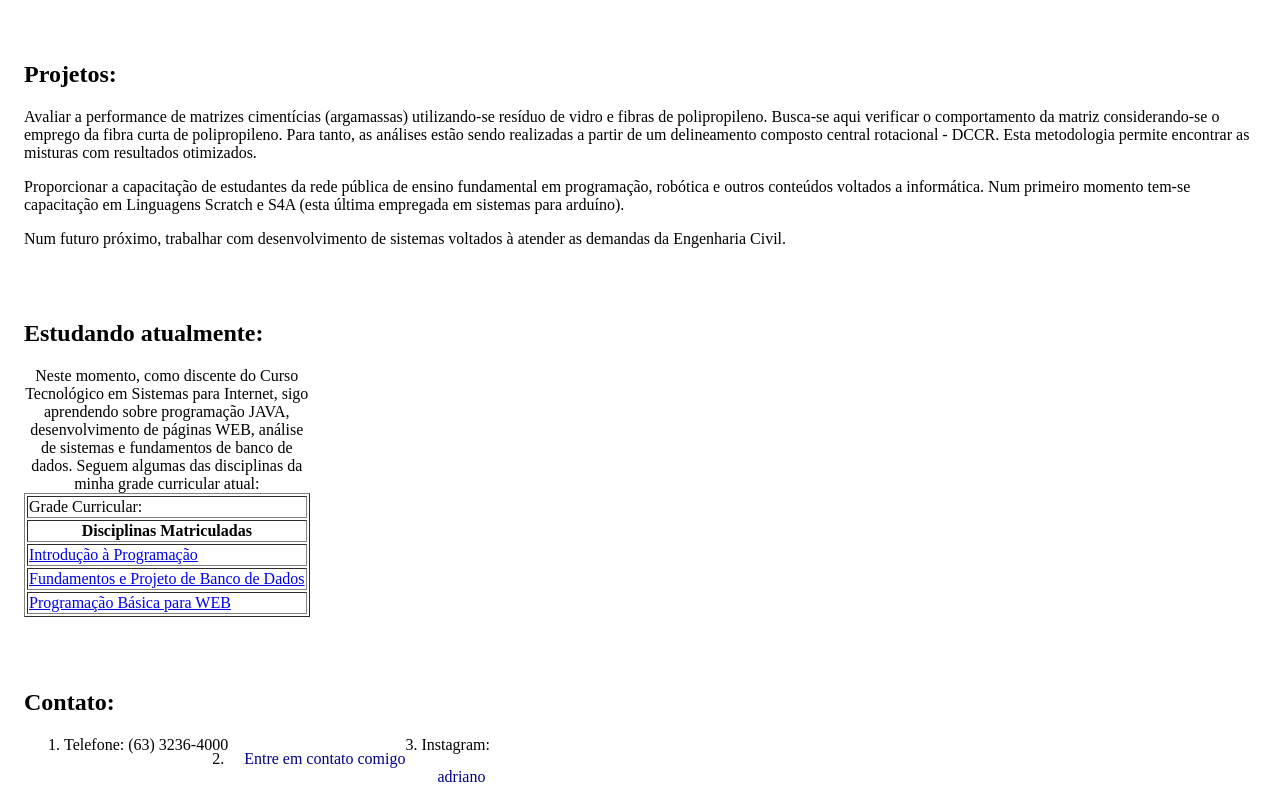
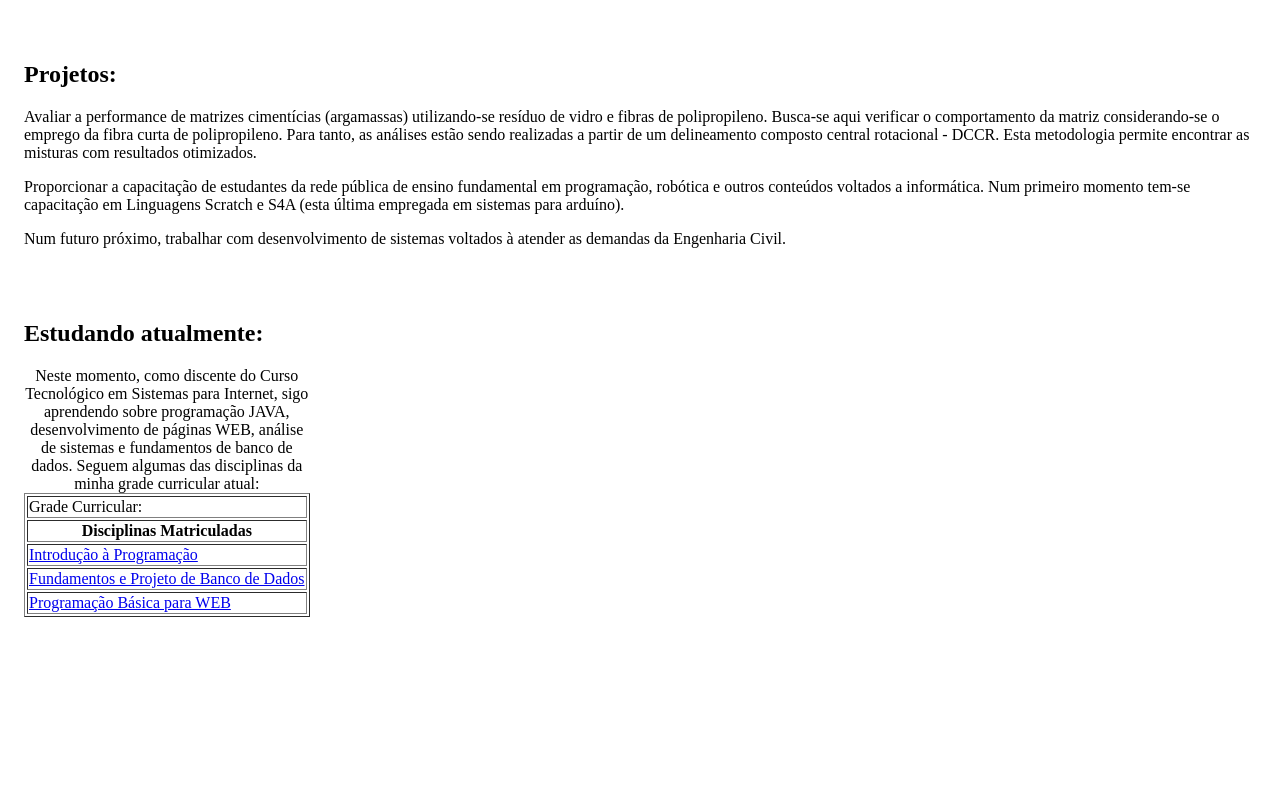
Before and after one commit to agcarvalho-eng/menu1, a plain HTML site: page index.html in a window 1280 px wide. Shown: the part 986-1786 px from the top of the page. After the commit the page ends 1655 px from the top, so only its background shows below. Drawn offline with Linux system fonts and the light colour scheme.

Commit message:
Contato alterado

```diff
--- a/index.html
+++ b/index.html
@@ -98,15 +98,7 @@
         </section>
         <br>
         <br>
-        <section>
-            <h2 id="Contato">Contato:</h2>
-            <p>
-                <ol>
-                    <li>Telefone: (63) 3236-4000</li>
-                    <li><a href="Contato_Externo.html">Entre em contato comigo</a></li>
-                    <li>Instagram: <a href="https://www.instagram.com/agcarvalho.eng/">adriano</a></li>
-                </ol>
-        </section>
+
     </article>
     <!--Página criada em 24-10-2022 às 20:00hs.-->
 </body>
```
